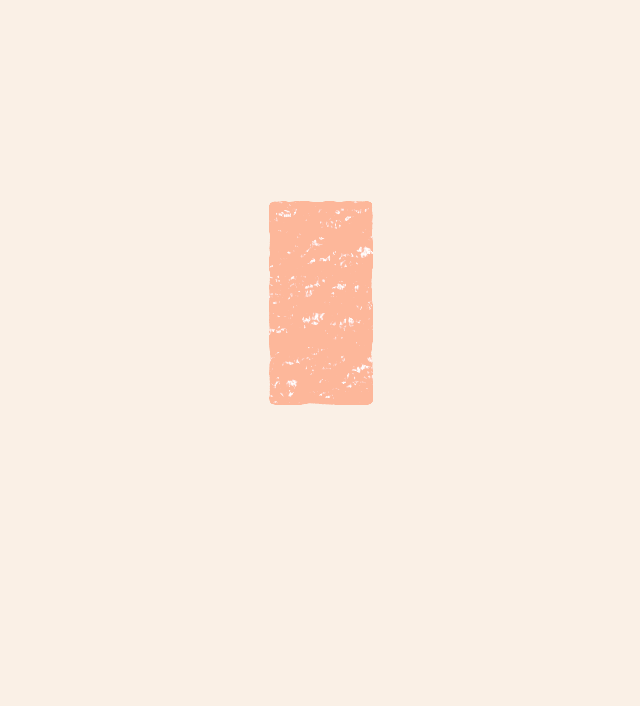
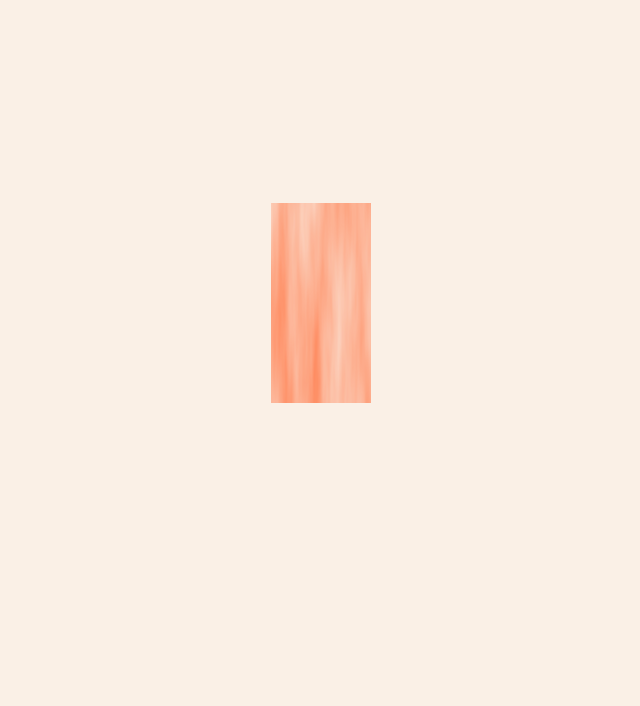
Before and after one commit to eadehemingway/svg-filters, a plain HTML site: page index.html in a window 1280 px wide. Shown: the part 55-761 px from the top of the page, without its empty margins (569-1209 px from the left). Drawn offline with Linux system fonts and the light colour scheme.

Commit message:
watercolor linear brush strokes

```diff
--- a/index.html
+++ b/index.html
@@ -20,70 +20,17 @@
         primitiveUnits="userSpaceOnUse"
       >
         <feTurbulence
+          baseFrequency=".05,.004"
+          width="200%"
+          height="200%"
+          top="-50%"
           type="fractalNoise"
-          baseFrequency="0.035"
-          numOctaves="10"
-          result="turbulence"
+          numOctaves="4"
+          seed="0"
+          result="FRACTAL-TEXTURE_10"
         />
 
-        <feGaussianBlur
-          stdDeviation="2 2"
-          in="SourceGraphic"
-          edgeMode="none"
-          result="blur"
-        />
-        <feComposite
-          in="turbulence"
-          in2="blur"
-          operator="in"
-          result="composite"
-        />
-
-        <feSpecularLighting
-          surfaceScale="40"
-          specularConstant="1"
-          specularExponent="35"
-          kernelUnitLength="10 10"
-          lighting-color="#fff"
-          in="turbulence"
-          result="specularLighting"
-        >
-          <feDistantLight azimuth="68" elevation="240" />
-        </feSpecularLighting>
-
-        <feColorMatrix
-          type="matrix"
-          values="1 0 0 0 0
-    0 1 0 0 0
-    0 0 1 0 0
-    0 0 0 40 -4"
-          in="composite"
-          result="colormatrix"
-        />
-
-        <feFlood flood-color="coral" flood-opacity="0.5" result="flood" />
-
-        <!-- COMPOSITING IS THE COMBINING OF A GRAPHIC ELEMENT WITH ITS BACKDROP -->
-        <feComposite
-          in="flood"
-          in2="colormatrix"
-          operator="in"
-          result="composite2"
-        />
-
-        <feComposite
-          in="specularLighting"
-          in2="colormatrix"
-          operator="in"
-          result="composite1"
-        />
-
-        <!-- MERGING THE COMPOSITES -->
-
-        <feMerge result="merge1">
-          <feMergeNode in="composite2" />
-          <feMergeNode in="composite1" />
-        </feMerge>
+        <feComposite in="SourceGraphic" operator="in" />
       </filter>
 
       <rect
```
